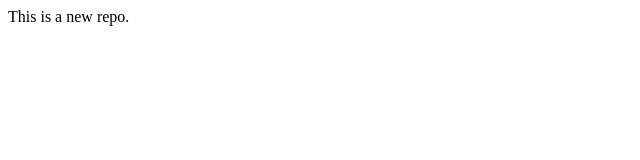
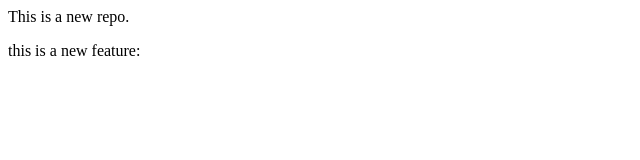
Before and after one commit to Nandani1414/LocalRepo, a plain HTML site: page index.html in a window 1280 px wide. Shown: the whole page, without its empty margins (0-640 px from the left). Drawn offline with Linux system fonts and the light colour scheme.

Commit message:
add new feature

```diff
--- a/index.html
+++ b/index.html
@@ -1,3 +1,4 @@
 
 
 <p>This is a new repo.</p>
+<p> this is a new feature:</p>
```
